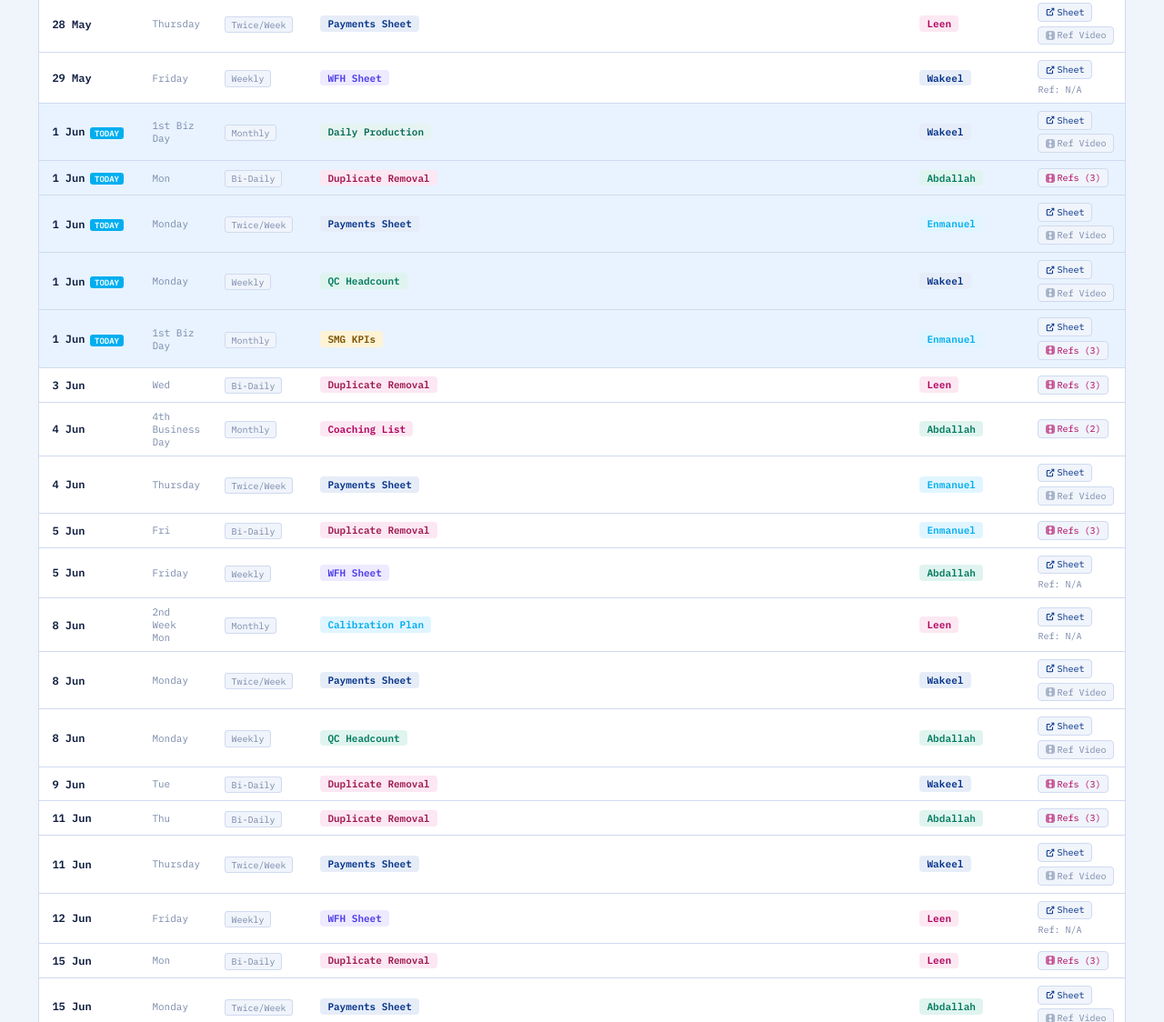
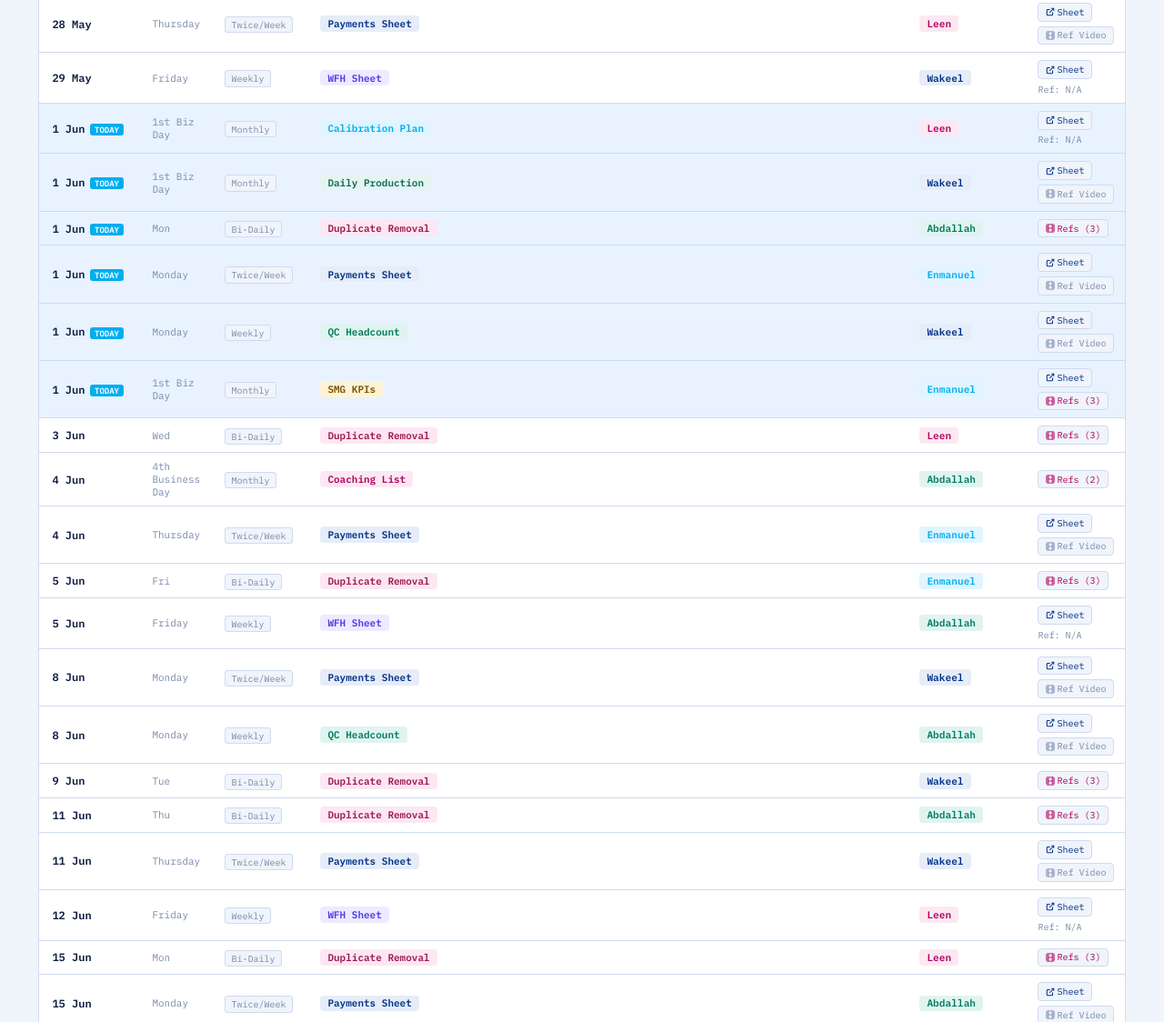
Before and after one commit to mehyah/wuduh-quality-senior-tracker, a plain HTML site: page index.html in a window 1280 px wide. Shown: the part 956-2080 px from the top of the page at 91% size. Drawn offline with Linux system fonts and the light colour scheme.

Commit message:
Update index.html

```diff
--- a/index.html
+++ b/index.html
@@ -387,10 +387,9 @@ months.forEach((mo, mi) => {
 });
 months.forEach((mo, mi) => {
   let d = new Date(mo);
-  while (d.getDay() !== 1) d.setDate(d.getDate() + 1);
-  d.setDate(d.getDate() + 7);
+  while (d.getDay() === 0 || d.getDay() === 6) d.setDate(d.getDate() + 1);
   if (d <= end && d >= start)
-    RAW.push({ date: fmt(d), task: 'Calibration Plan', senior: SENIORS[(mi+1) % 4],   freq: 'Monthly', day: '2nd Week Mon' });
+    RAW.push({ date: fmt(d), task: 'Calibration Plan', senior: SENIORS[(mi+1) % 4],   freq: 'Monthly', day: '1st Biz Day' });
 });
 months.forEach((mo, mi) => {
   let d = new Date(mo);
```
